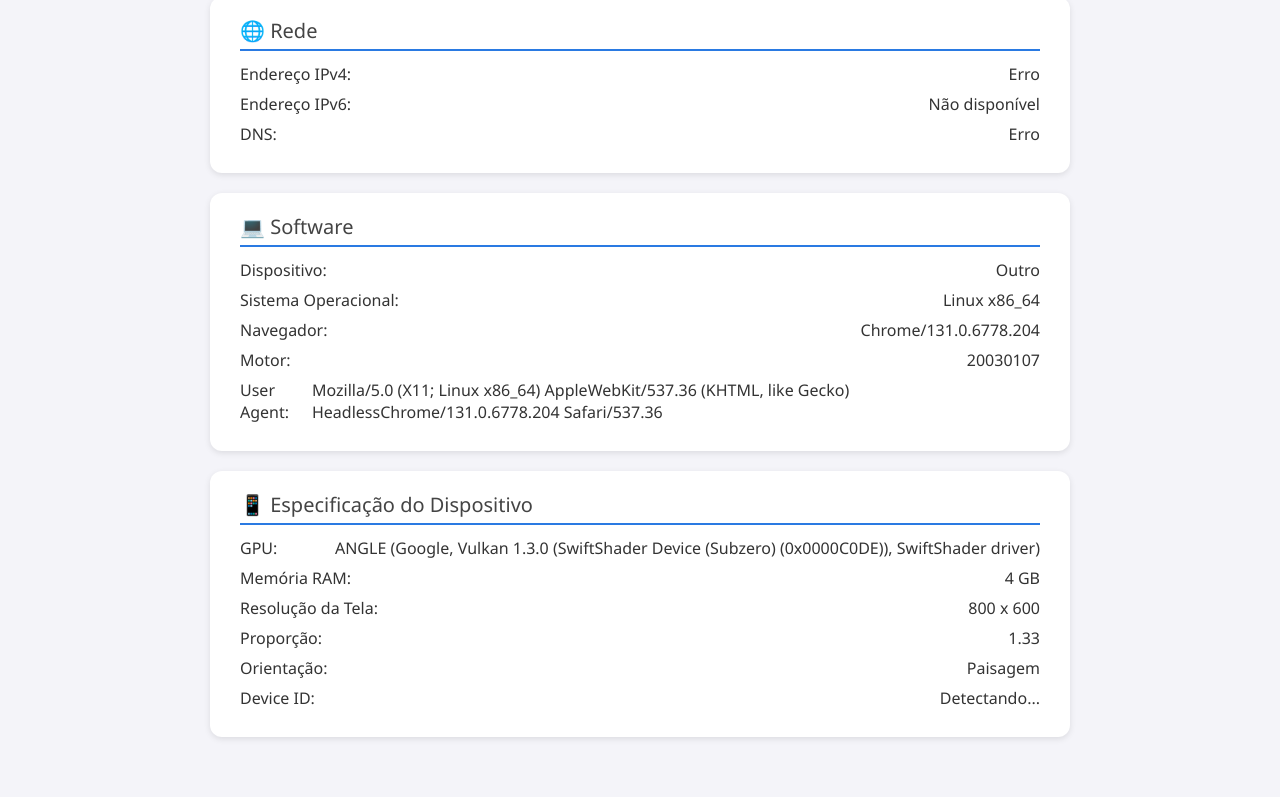
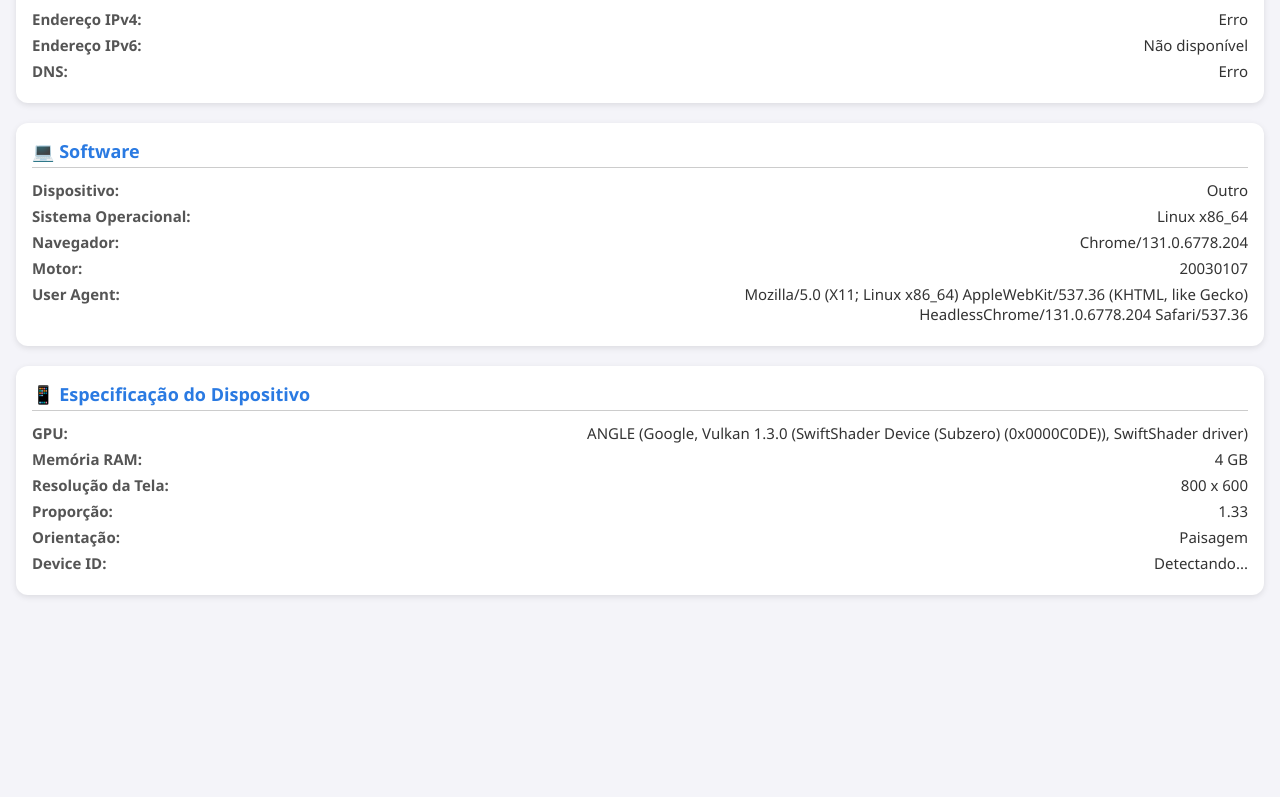
Before and after one commit to xiaoge000/device-checker, a plain HTML site: page index.html in a window 1280 px wide. Shown: the part 129-926 px from the top of the page. After the commit the page ends 800 px from the top, so only its background shows below. Drawn offline with Linux system fonts and the light colour scheme; no server answers.

Commit message:
Update index.html

```diff
--- a/index.html
+++ b/index.html
@@ -1,43 +1,67 @@
 <!DOCTYPE html>
 <html lang="pt-BR">
 <head>
-  <meta charset="UTF-8">
-  <meta name="viewport" content="width=device-width, initial-scale=1.0">
+  <meta charset="UTF-8" />
+  <meta name="viewport" content="width=device-width, initial-scale=1.0" />
   <title>Diagnóstico do Dispositivo</title>
   <style>
+    * {
+      box-sizing: border-box;
+    }
     body {
       font-family: 'Segoe UI', sans-serif;
       background-color: #f4f4f9;
+      margin: 0;
+      padding: 16px;
       color: #333;
-      margin: 0;
-      padding: 40px;
     }
     h1 {
       color: #2a7ae2;
       text-align: center;
+      font-size: 22px;
+      margin-bottom: 20px;
     }
     .card {
-      background-color: #fff;
+      background: #fff;
       border-radius: 12px;
       box-shadow: 0 2px 6px rgba(0,0,0,0.1);
-      padding: 20px 30px;
-      margin: 20px auto;
-      max-width: 800px;
+      padding: 16px;
+      margin-bottom: 20px;
     }
     .section-title {
-      font-size: 20px;
+      font-size: 18px;
+      font-weight: bold;
+      color: #2a7ae2;
       margin-bottom: 12px;
-      color: #444;
-      border-bottom: 2px solid #2a7ae2;
-      padding-bottom: 5px;
+      border-bottom: 1px solid #ccc;
+      padding-bottom: 4px;
     }
     .info-row {
       display: flex;
       justify-content: space-between;
-      margin: 8px 0;
+      flex-wrap: wrap;
+      margin: 6px 0;
+      font-size: 15px;
     }
-    .info-row span {
-      font-weight: 500;
+    .info-row span:first-child {
+      font-weight: 600;
+      color: #555;
+      flex: 1 1 40%;
+    }
+    .info-row span:last-child {
+      flex: 1 1 60%;
+      text-align: right;
+      word-break: break-word;
+    }
+    @media (max-width: 500px) {
+      .info-row {
+        flex-direction: column;
+        align-items: flex-start;
+      }
+      .info-row span:last-child {
+        text-align: left;
+        margin-top: 2px;
+      }
     }
   </style>
 </head>
@@ -70,7 +94,7 @@
     <div class="info-row"><span>Resolução da Tela:</span><span id="resolution"></span></div>
     <div class="info-row"><span>Proporção:</span><span id="aspect"></span></div>
     <div class="info-row"><span>Orientação:</span><span id="orientation"></span></div>
-    <div class="info-row"><span>Device ID:</span><span id="deviceId">Detectando...</span></div> <!-- ✅ 新增 -->
+    <div class="info-row"><span>Device ID:</span><span id="deviceId">Detectando...</span></div>
   </div>
 
   <script>
@@ -132,8 +156,7 @@
 
     // ✅ 设备 ID（FingerprintJS）
     (async () => {
-    const fp = await import('https://openfpcdn.io/fingerprintjs/v3')
-      .then(FingerprintJS => FingerprintJS.load());
+      const fp = await import('https://openfpcdn.io/fingerprintjs/v3').then(FingerprintJS => FingerprintJS.load());
       const result = await fp.get();
       document.getElementById("deviceId").textContent = result.visitorId;
     })();
```
Lines whose indentation alone changed are shown as unchanged.
